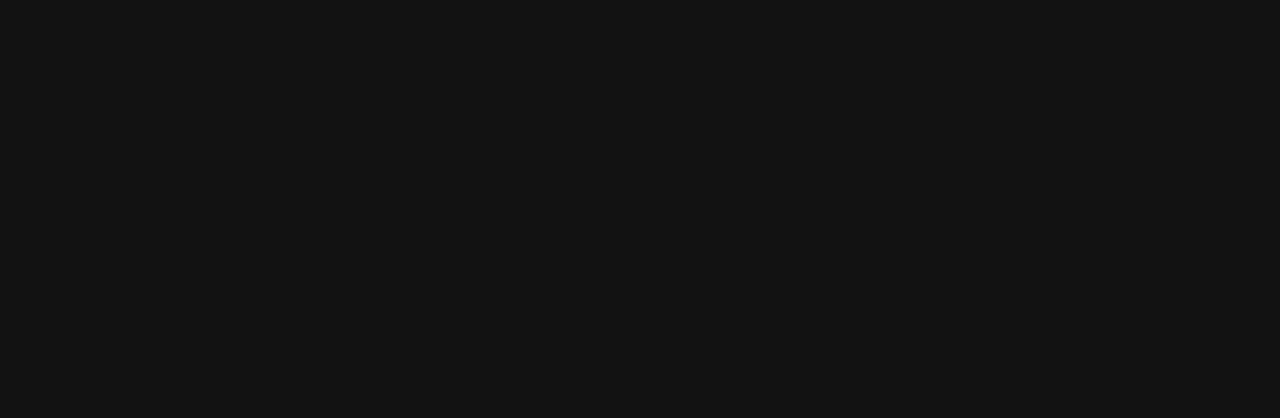
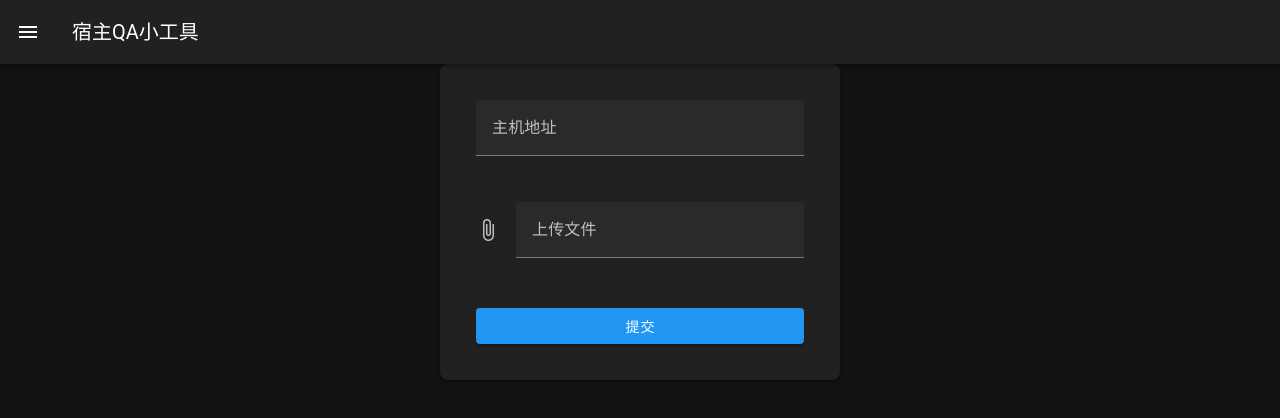
Before and after one commit to Haleymax/Webglhost-QA-Backend, a Vue app in the folder web/: page /upload in a window 1280 px wide. Before the commit this address had no page. Shown: the top 418 px of the page. Built offline with nearby package versions, Linux system fonts and the light colour scheme; a small style sheet from the web is missing.

Commit message:
add upload page

```diff
--- a/web/src/App.vue
+++ b/web/src/App.vue
@@ -1,11 +1,9 @@
 <template>
   <v-app>
-    <v-main>
-      <router-view />
-    </v-main>
+    <index></index>
   </v-app>
 </template>
 
 <script lang="ts" setup>
-  //
+  import index from './pages/index.vue';
 </script>
--- /dev/null
+++ b/web/src/pages/device/upload.vue
@@ -0,0 +1,70 @@
+<template>
+    <v-sheet class="mx-auto pa-5" max-width="400" rounded="lg" elevation="2">
+        <v-form v-model="valid" ref="formRef">
+            <v-container>
+                <v-row justify="center" align="center">
+                    <v-col cols="12">
+                        <v-text-field
+                            v-model="host"
+                            :rules="HostRules"
+                            label="主机地址"
+                            placeholder="请输入主机地址"
+                            required
+                            full-width
+                        ></v-text-field>
+                    </v-col>
+                </v-row>
+                <v-row justify="center" align="center">
+                    <v-col cols="12">
+                        <v-file-input
+                            v-model="file"
+                            :rules="FileRules"
+                            label="上传文件"
+                            placeholder="请选择文件"
+                            required
+                            full-width
+                        ></v-file-input>
+                    </v-col>
+                </v-row>
+                <v-row justify="center" align="center" class="mt-4">
+                    <v-col cols="12">
+                        <v-btn
+                            color="primary"
+                            block
+                            @click="handleSubmit"
+                        >
+                            提交
+                        </v-btn>
+                    </v-col>
+                </v-row>
+            </v-container>
+        </v-form>
+    </v-sheet>
+</template>
+
+
+<script setup lang="ts" name="Upload">
+import { ref } from 'vue'
+
+const host = ref('')
+const file = ref<File | null>(null)
+const formRef = ref()
+const valid = ref(false)
+
+const HostRules = [
+    (v: string) => !!v || '主机地址不能为空',
+]
+
+const FileRules = [
+    (v: File | null) => !!v || '文件不能为空',
+]
+
+const handleSubmit = () =>{
+    console.log('表单数据:', {
+        host: host.value,
+        file: file.value,
+    })
+    alert('表单数据已提交')
+}
+
+</script>
--- a/web/src/router/index.ts
+++ b/web/src/router/index.ts
@@ -14,6 +14,11 @@
     name: 'Index',
     component: Index,
   },
+  {
+    path: '/upload',
+    name: 'Upload',
+    component: () => import('@/pages/device/upload.vue'),
+  }
 ]
 
 const router = createRouter({
--- a/web/src/typed-router.d.ts
+++ b/web/src/typed-router.d.ts
@@ -19,5 +19,6 @@
    */
   export interface RouteNamedMap {
     '/': RouteRecordInfo<'/', '/', Record<never, never>, Record<never, never>>,
+    '/device/upload': RouteRecordInfo<'/device/upload', '/device/upload', Record<never, never>, Record<never, never>>,
   }
 }
```
